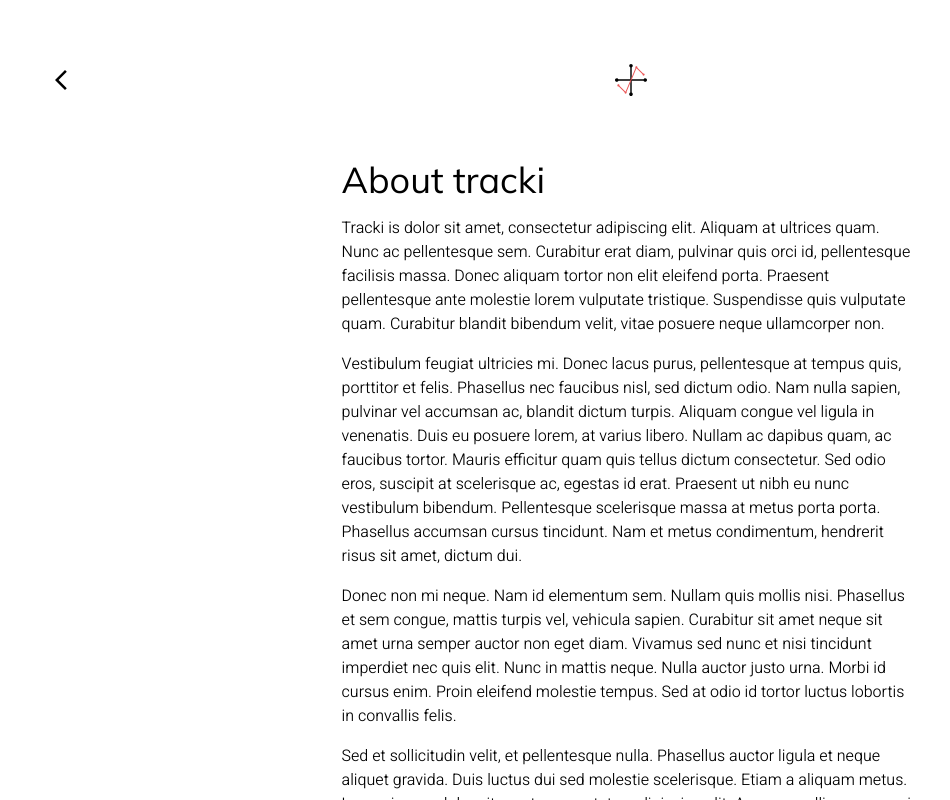
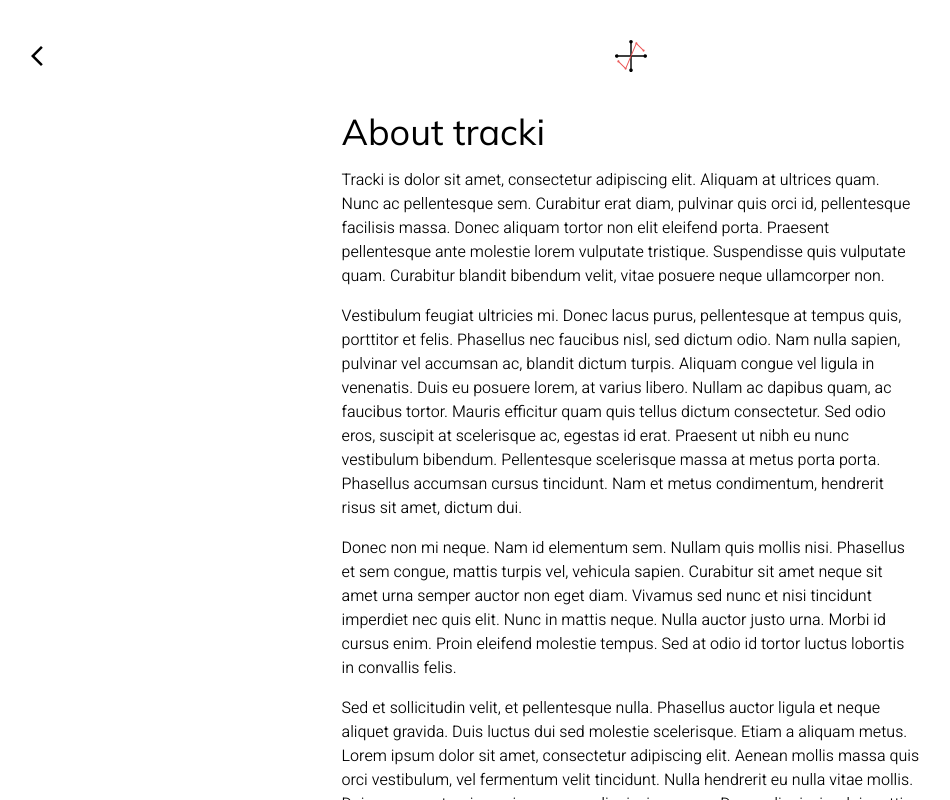
Before and after one commit to cirqlar/tracki, a React (Vite) app: page /about in a window 1280 px wide. Shown: the whole page, without its empty margins (9-959 px from the left). Built offline with nearby package versions, Linux system fonts and the light colour scheme.

Commit message:
chore: styling

```diff
--- a/src/routes/(index)/_index.begin.tsx
+++ b/src/routes/(index)/_index.begin.tsx
@@ -11,7 +11,7 @@
 		<div className="flex grow flex-col items-center md:justify-center">
 			<Link
 				to="/"
-				className="absolute top-8 left-6 h-8 w-8 md:top-16 md:left-16"
+				className="absolute top-8 left-6 h-8 w-8 md:top-10 md:left-10"
 			>
 				<LeftArrow className="h-full" />
 			</Link>
--- a/src/routes/(index)/_index.tsx
+++ b/src/routes/(index)/_index.tsx
@@ -6,7 +6,7 @@
 
 function RouteComponent() {
 	return (
-		<main className="flex h-full w-full flex-col items-center p-4 md:p-16">
+		<main className="flex h-full w-full flex-col items-center p-4 md:p-10">
 			<Outlet />
 
 			<div className="grow-0 text-center text-gray-400">
--- a/src/routes/about.tsx
+++ b/src/routes/about.tsx
@@ -9,7 +9,7 @@
 function About() {
 	return (
 		<article aria-labelledby="aboutTitle" className="flex h-full flex-col">
-			<nav className="flex grow-0 items-center justify-between px-6 py-8 md:px-16 md:py-16">
+			<nav className="flex grow-0 items-center justify-between px-6 py-8 md:p-10">
 				<Link to="/" className="h-8 w-8">
 					<LeftArrow className="h-full" />
 				</Link>
```
